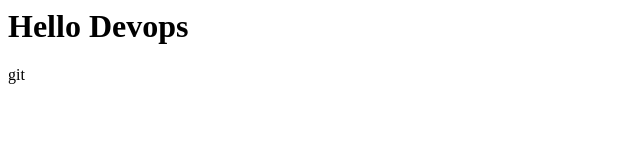
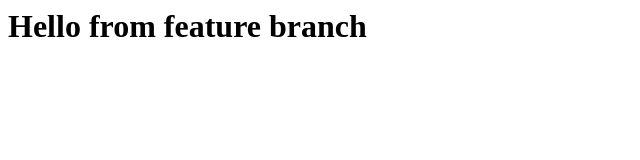
Before and after one commit to Jayanthkumar518/Devops, a plain HTML site: page index.html in a window 1280 px wide. Shown: the whole page, without its empty margins (0-640 px from the left). Drawn offline with Linux system fonts and the light colour scheme.

Commit message:
Change in feature branch

```diff
--- a/index.html
+++ b/index.html
@@ -1 +1 @@
-<html> <body> <h1> Hello Devops </h1></body></html>git
+<h1> Hello from feature branch</h1>
```
